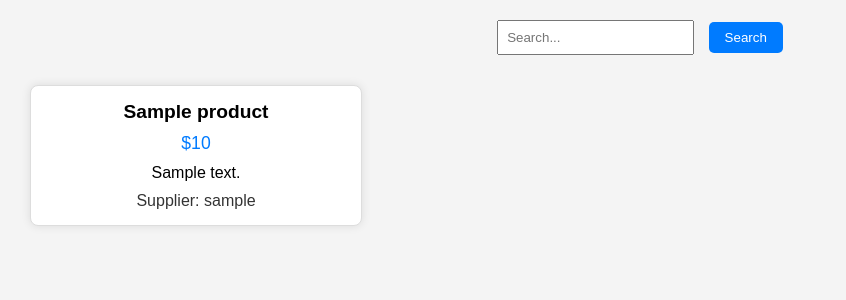
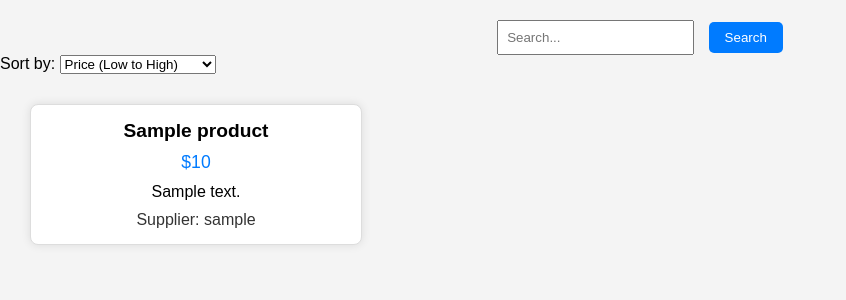
Before and after one commit to SACHINK51/pyproject, a Flask app: template templates/customer.html in a window 1280 px wide. Shown: the part 135-435 px from the top of the page, without its empty margins (0-846 px from the left). Run offline with Flask 2, Linux system fonts and the light colour scheme; a user stored in the database is signed in; tables that the repository leaves empty or names only in its code hold one stand-in row (values such as "Sample post"); the template is opened without the code that fills it: most values are stand-ins (such as "Sample title", 1, 10 or a date in 2020).

Commit message:
Update customer.html

```diff
--- a/templates/customer.html
+++ b/templates/customer.html
@@ -106,6 +106,13 @@
         <input type="text" id="searchInput" placeholder="Search...">
         <button type="button" onclick="searchMethod()">Search</button>
     </div>
+     <div class="sort-dropdown">
+            <label for="sort">Sort by:</label>
+            <select id="sort" onchange="sortMethod()">
+                <option value="price">Price (Low to High)</option>
+                <option value="product_name">Product Name (A to Z)</option>
+            </select>
+        </div>
     <div class="product-container">
         {% for product in products %}
             <div class="product-card">
@@ -133,6 +140,13 @@
                 }
             });
         }
+
+
+        function sortMethod() {
+            const sortOption = document.getElementById('sort').value;
+            const url = `/customer_dashboard?sort=${sortOption}`;
+            window.location.href = url;
+        }
     </script>
 </body>
 </html>
```
